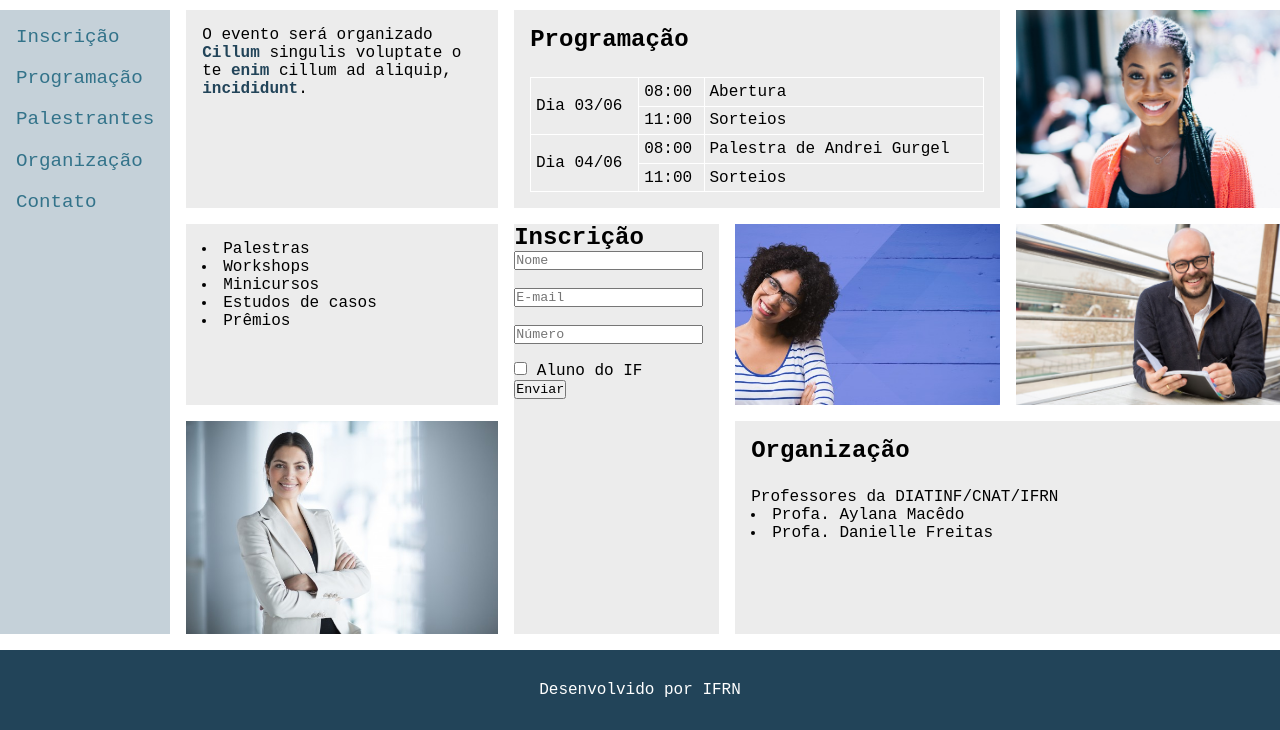
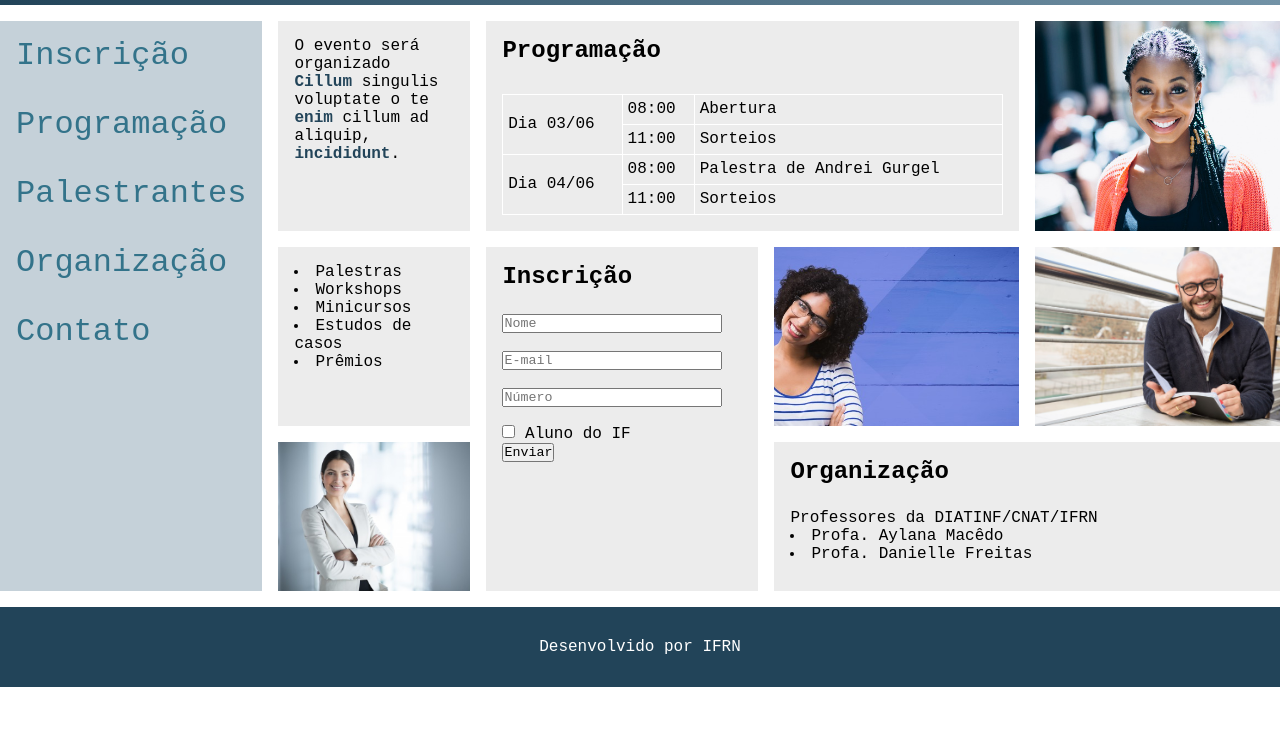
Before and after one commit to joaohoalmeida/web-design-tads, a plain HTML site: page atividade-grid/index.html in a window 1280 px wide. Shown: the part 102-832 px from the top of the page. After the commit the page ends 800 px from the top, so only its background shows below. Drawn offline with Linux system fonts and the light colour scheme.

Commit message:
Alterações

```diff
--- a/atividade-grid/style.css
+++ b/atividade-grid/style.css
@@ -9,7 +9,7 @@ body{
     height: 100vh;
     background-color: #ffffff;
     display: grid;
-    grid-template-columns: auto auto auto auto auto auto;
+    grid-template-columns: auto 15% 10% 10% auto auto;
     grid-template-rows: auto auto auto auto auto;
     grid-template-areas:
     'header header header header header header'
@@ -53,7 +53,7 @@ nav ul{
 
 nav li{
     padding-bottom: 1em;
-    font-size: larger;
+    font-size: xx-large;
 }
 
 .box-1{
@@ -104,6 +104,11 @@ table td{
 .ins{
     background-color: rgb(236, 236, 236);
     grid-area: ins;
+    padding: 1em;
+}
+
+.ins h2{
+    margin-bottom: 1em;
 }
 
 .p2{
```
